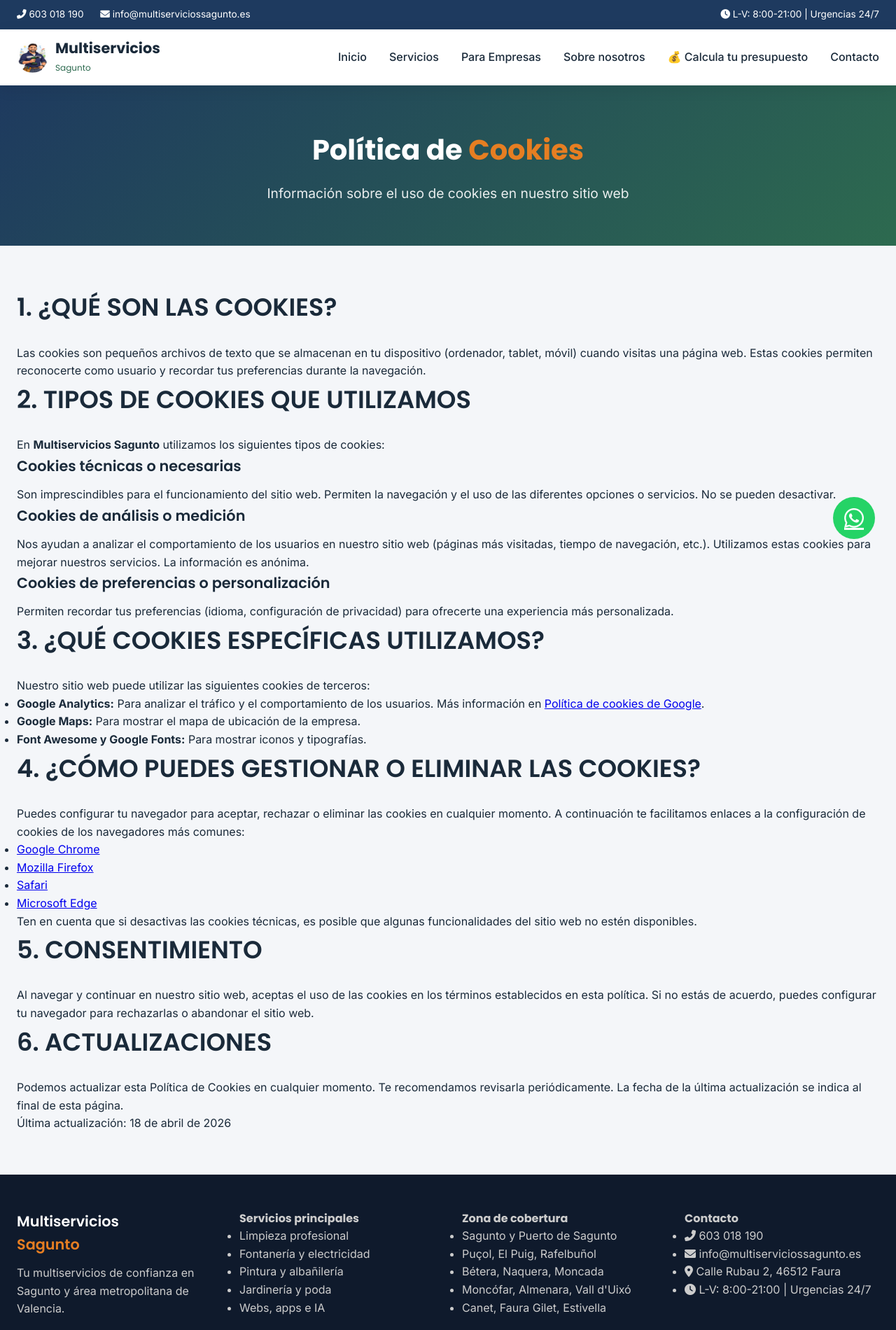
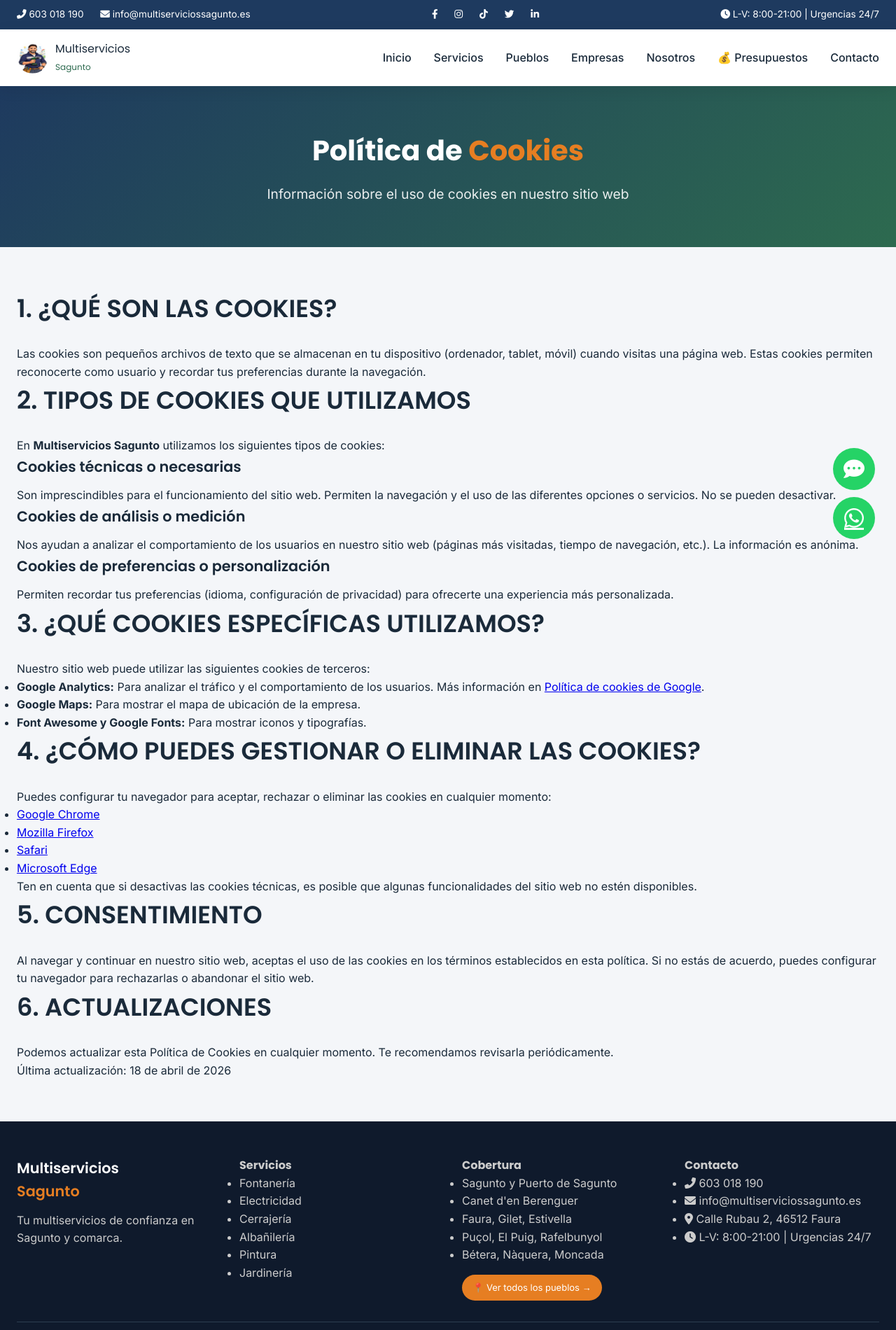
Before and after one commit to JuanJoseSanchezCosin/multiservicios, a website: page cookies.html in a window 1280 px wide. Shown: the top 1900 px of the page at 70% size. Drawn offline with nearby package versions, Linux system fonts and the light colour scheme.

Commit message:
Update cookies.html

```diff
--- a/cookies.html
+++ b/cookies.html
@@ -4,18 +4,34 @@
     <meta charset="UTF-8">
     <meta name="viewport" content="width=device-width, initial-scale=1.0">
     <title>Política de Cookies | Multiservicios Sagunto</title>
+    <meta name="description" content="Política de cookies de Multiservicios Sagunto. Información sobre el uso de cookies en nuestro sitio web.">
+    <meta name="robots" content="noindex, follow">
+    <link rel="canonical" href="https://multiserviciossagunto.es/cookies">
+    <link rel="icon" type="image/x-icon" href="img/favicon.ico">
+    <link rel="apple-touch-icon" sizes="180x180" href="img/apple-touch-icon.png">
+    <link rel="manifest" href="img/site.webmanifest">
+    <meta name="theme-color" content="#1e3a5f">
     <link rel="stylesheet" href="css/style.css">
-    <link rel="stylesheet" href="https://cdnjs.cloudflare.com/ajax/libs/font-awesome/6.0.0-beta3/css/all.min.css">
+    <link rel="preload" href="https://cdnjs.cloudflare.com/ajax/libs/font-awesome/6.0.0-beta3/css/all.min.css" as="style" onload="this.onload=null;this.rel='stylesheet'">
+    <noscript><link rel="stylesheet" href="https://cdnjs.cloudflare.com/ajax/libs/font-awesome/6.0.0-beta3/css/all.min.css"></noscript>
     <link href="https://fonts.googleapis.com/css2?family=Inter:wght@300;400;500;600;700;800&family=Poppins:wght@400;500;600;700;800&display=swap" rel="stylesheet">
 </head>
 <body>
 
+    <!-- TOP BAR -->
     <div class="top-bar">
         <div class="container">
             <div class="top-bar-content">
                 <div class="contact-info">
                     <a href="tel:603018190"><i class="fas fa-phone-alt"></i> 603 018 190</a>
                     <a href="mailto:info@multiserviciossagunto.es"><i class="fas fa-envelope"></i> info@multiserviciossagunto.es</a>
+                </div>
+                <div class="social-links">
+                    <a href="https://www.facebook.com/multiservisagunto/" target="_blank" rel="noopener noreferrer"><i class="fab fa-facebook-f"></i></a>
+                    <a href="https://www.instagram.com/multiserviciosagunto/" target="_blank" rel="noopener noreferrer"><i class="fab fa-instagram"></i></a>
+                    <a href="https://www.tiktok.com/@multiserviciossagunto" target="_blank" rel="noopener noreferrer"><i class="fab fa-tiktok"></i></a>
+                    <a href="https://x.com/multisersagunto" target="_blank" rel="noopener noreferrer"><i class="fab fa-twitter"></i></a>
+                    <a href="https://www.linkedin.com/in/multiserviciossagunto/" target="_blank" rel="noopener noreferrer"><i class="fab fa-linkedin-in"></i></a>
                 </div>
                 <div class="hours-info">
                     <i class="fas fa-clock"></i> L-V: 8:00-21:00 | Urgencias 24/7
@@ -24,13 +40,14 @@
         </div>
     </div>
 
+    <!-- HEADER -->
     <header class="header">
         <div class="container">
             <div class="header-content">
                 <div class="logo">
                     <img src="img/logo_multiservicios_sagunto.png" alt="Multiservicios Sagunto" class="logo-avatar">
                     <div class="logo-text">
-                        <h1>Multiservicios<br><span>Sagunto</span></h1>
+                        <div class="logo-title">Multiservicios<br><span>Sagunto</span></div>
                     </div>
                 </div>
                 <button class="mobile-menu-btn" id="mobileMenuBtn">
@@ -38,18 +55,20 @@
                 </button>
                 <nav class="nav-menu" id="navMenu">
                     <ul>
-                        <li><a href="index.html">Inicio</a></li>
-                        <li><a href="servicios.html">Servicios</a></li>
-                        <li><a href="empresas.html">Para Empresas</a></li>
-                        <li><a href="nosotros.html">Sobre nosotros</a></li>
-                        <li><a href="calculadora.html">💰 Calcula tu presupuesto</a></li>
-                        <li><a href="contacto.html">Contacto</a></li>
+                        <li><a href="/">Inicio</a></li>
+                        <li><a href="/servicios">Servicios</a></li>
+                        <li><a href="/pueblos">Pueblos</a></li>
+                        <li><a href="/empresas">Empresas</a></li>
+                        <li><a href="/nosotros">Nosotros</a></li>
+                        <li><a href="/calculadora">💰 Presupuestos</a></li>
+                        <li><a href="/contacto">Contacto</a></li>
                     </ul>
                 </nav>
             </div>
         </div>
     </header>
 
+    <!-- HERO -->
     <section class="page-header">
         <div class="container">
             <h1>Política de <span class="highlight">Cookies</span></h1>
@@ -57,6 +76,7 @@
         </div>
     </section>
 
+    <!-- CONTENIDO LEGAL -->
     <section class="legal-content">
         <div class="container">
             <div class="legal-box">
@@ -70,7 +90,7 @@
                 <p>Son imprescindibles para el funcionamiento del sitio web. Permiten la navegación y el uso de las diferentes opciones o servicios. No se pueden desactivar.</p>
 
                 <h3>Cookies de análisis o medición</h3>
-                <p>Nos ayudan a analizar el comportamiento de los usuarios en nuestro sitio web (páginas más visitadas, tiempo de navegación, etc.). Utilizamos estas cookies para mejorar nuestros servicios. La información es anónima.</p>
+                <p>Nos ayudan a analizar el comportamiento de los usuarios en nuestro sitio web (páginas más visitadas, tiempo de navegación, etc.). La información es anónima.</p>
 
                 <h3>Cookies de preferencias o personalización</h3>
                 <p>Permiten recordar tus preferencias (idioma, configuración de privacidad) para ofrecerte una experiencia más personalizada.</p>
@@ -78,18 +98,18 @@
                 <h2>3. ¿QUÉ COOKIES ESPECÍFICAS UTILIZAMOS?</h2>
                 <p>Nuestro sitio web puede utilizar las siguientes cookies de terceros:</p>
                 <ul>
-                    <li><strong>Google Analytics:</strong> Para analizar el tráfico y el comportamiento de los usuarios. Más información en <a href="https://policies.google.com/technologies/cookies" target="_blank">Política de cookies de Google</a>.</li>
+                    <li><strong>Google Analytics:</strong> Para analizar el tráfico y el comportamiento de los usuarios. Más información en <a href="https://policies.google.com/technologies/cookies" target="_blank" rel="noopener noreferrer">Política de cookies de Google</a>.</li>
                     <li><strong>Google Maps:</strong> Para mostrar el mapa de ubicación de la empresa.</li>
                     <li><strong>Font Awesome y Google Fonts:</strong> Para mostrar iconos y tipografías.</li>
                 </ul>
 
                 <h2>4. ¿CÓMO PUEDES GESTIONAR O ELIMINAR LAS COOKIES?</h2>
-                <p>Puedes configurar tu navegador para aceptar, rechazar o eliminar las cookies en cualquier momento. A continuación te facilitamos enlaces a la configuración de cookies de los navegadores más comunes:</p>
+                <p>Puedes configurar tu navegador para aceptar, rechazar o eliminar las cookies en cualquier momento:</p>
                 <ul>
-                    <li><a href="https://support.google.com/chrome/answer/95647" target="_blank">Google Chrome</a></li>
-                    <li><a href="https://support.mozilla.org/es/kb/Deshabilitar-cookies-terceros" target="_blank">Mozilla Firefox</a></li>
-                    <li><a href="https://support.apple.com/es-es/guide/safari/sfri11471/mac" target="_blank">Safari</a></li>
-                    <li><a href="https://support.microsoft.com/es-es/microsoft-edge/eliminar-las-cookies-en-microsoft-edge-63947406-40ac-c3b8-57b9-2a946a29ae09" target="_blank">Microsoft Edge</a></li>
+                    <li><a href="https://support.google.com/chrome/answer/95647" target="_blank" rel="noopener noreferrer">Google Chrome</a></li>
+                    <li><a href="https://support.mozilla.org/es/kb/Deshabilitar-cookies-terceros" target="_blank" rel="noopener noreferrer">Mozilla Firefox</a></li>
+                    <li><a href="https://support.apple.com/es-es/guide/safari/sfri11471/mac" target="_blank" rel="noopener noreferrer">Safari</a></li>
+                    <li><a href="https://support.microsoft.com/es-es/microsoft-edge/eliminar-las-cookies-en-microsoft-edge-63947406-40ac-c3b8-57b9-2a946a29ae09" target="_blank" rel="noopener noreferrer">Microsoft Edge</a></li>
                 </ul>
                 <p>Ten en cuenta que si desactivas las cookies técnicas, es posible que algunas funcionalidades del sitio web no estén disponibles.</p>
 
@@ -97,62 +117,89 @@
                 <p>Al navegar y continuar en nuestro sitio web, aceptas el uso de las cookies en los términos establecidos en esta política. Si no estás de acuerdo, puedes configurar tu navegador para rechazarlas o abandonar el sitio web.</p>
 
                 <h2>6. ACTUALIZACIONES</h2>
-                <p>Podemos actualizar esta Política de Cookies en cualquier momento. Te recomendamos revisarla periódicamente. La fecha de la última actualización se indica al final de esta página.</p>
+                <p>Podemos actualizar esta Política de Cookies en cualquier momento. Te recomendamos revisarla periódicamente.</p>
 
                 <p class="legal-date">Última actualización: 18 de abril de 2026</p>
             </div>
         </div>
     </section>
 
+    <!-- FOOTER -->
     <footer class="footer">
         <div class="container">
             <div class="footer-content">
                 <div class="footer-column">
                     <div class="footer-logo"><h3>Multiservicios<br><span>Sagunto</span></h3></div>
-                    <p>Tu multiservicios de confianza en Sagunto y área metropolitana de Valencia.</p>
+                    <p>Tu multiservicios de confianza en Sagunto y comarca.</p>
                 </div>
                 <div class="footer-column">
-                    <h4>Servicios principales</h4>
-                    <ul><li><a href="servicios.html">Limpieza profesional</a></li><li><a href="servicios.html">Fontanería y electricidad</a></li><li><a href="servicios.html">Pintura y albañilería</a></li><li><a href="servicios.html">Jardinería y poda</a></li><li><a href="empresas.html">Webs, apps e IA</a></li></ul>
+                    <h4>Servicios</h4>
+                    <ul>
+                        <li><a href="/servicios/fontanero">Fontanería</a></li>
+                        <li><a href="/servicios/electricista">Electricidad</a></li>
+                        <li><a href="/servicios/cerrajero">Cerrajería</a></li>
+                        <li><a href="/servicios/albanil">Albañilería</a></li>
+                        <li><a href="/servicios/pintor">Pintura</a></li>
+                        <li><a href="/servicios/jardinero">Jardinería</a></li>
+                    </ul>
                 </div>
                 <div class="footer-column">
-                    <h4>Zona de cobertura</h4>
-                    <ul><li>Sagunto y Puerto de Sagunto</li><li>Puçol, El Puig, Rafelbuñol</li><li>Bétera, Naquera, Moncada</li><li>Moncófar, Almenara, Vall d'Uixó</li><li>Canet, Faura Gilet, Estivella</li></ul>
+                    <h4>Cobertura</h4>
+                    <ul>
+                        <li>Sagunto y Puerto de Sagunto</li>
+                        <li>Canet d'en Berenguer</li>
+                        <li>Faura, Gilet, Estivella</li>
+                        <li>Puçol, El Puig, Rafelbunyol</li>
+                        <li>Bétera, Nàquera, Moncada</li>
+                    </ul>
+                    <a href="/pueblos" style="background:var(--accent);color:white;padding:8px 15px;border-radius:30px;text-decoration:none;display:inline-block;font-size:13px;margin-top:15px;">📍 Ver todos los pueblos →</a>
                 </div>
                 <div class="footer-column">
                     <h4>Contacto</h4>
-                    <ul><li><a href="tel:603018190"><i class="fas fa-phone-alt"></i> 603 018 190</a></li>
-                    <li><i class="fas fa-envelope"></i> <a href="mailto:info@multiserviciossagunto.es">info@multiserviciossagunto.es</a></li>
-                    <li><i class="fas fa-map-marker-alt"></i> Calle Rubau 2, 46512 Faura</li>
-                    <li><i class="fas fa-clock"></i> L-V: 8:00-21:00 | Urgencias 24/7</li></ul>
+                    <ul>
+                        <li><a href="tel:603018190"><i class="fas fa-phone-alt"></i> 603 018 190</a></li>
+                        <li><a href="mailto:info@multiserviciossagunto.es"><i class="fas fa-envelope"></i> info@multiserviciossagunto.es</a></li>
+                        <li><i class="fas fa-map-marker-alt"></i> Calle Rubau 2, 46512 Faura</li>
+                        <li><i class="fas fa-clock"></i> L-V: 8:00-21:00 | Urgencias 24/7</li>
+                    </ul>
                 </div>
             </div>
             <div class="footer-bottom">
                 <p>&copy; 2026 Multiservicios Sagunto. Todos los derechos reservados.</p>
                 <p class="legal-links">
-                    <a href="aviso-legal.html">Aviso Legal</a> |
-                    <a href="privacidad.html">Política de Privacidad</a> |
-                    <a href="cookies.html">Política de Cookies</a>
+                    <a href="/aviso-legal">Aviso Legal</a> |
+                    <a href="/privacidad">Política de Privacidad</a> |
+                    <a href="/cookies">Política de Cookies</a>
                 </p>
             </div>
         </div>
     </footer>
 
-    <a href="https://wa.me/34603018190" class="whatsapp-float" target="_blank">
+    <!-- WHATSAPP FLOTANTE -->
+    <a href="https://wa.me/34603018190" class="whatsapp-float" target="_blank" rel="noopener noreferrer">
         <i class="fab fa-whatsapp"></i>
     </a>
 
+    <!-- CHATBOT -->
+    <div class="chatbot-button" id="chatbotButton">
+        <i class="fas fa-comment-dots"></i>
+    </div>
+    <div class="chatbot-window" id="chatbotWindow">
+        <div class="chatbot-header">
+            <h3>🤖 Asistente Multiservicios Sagunto</h3>
+            <button class="chatbot-close" id="chatbotClose">✕</button>
+        </div>
+        <div class="chatbot-messages" id="chatbotMessages"></div>
+        <div class="chatbot-input">
+            <input type="text" id="chatbotInput" placeholder="Escribe tu mensaje aquí...">
+            <button id="chatbotSend">➤</button>
+        </div>
+    </div>
+
+    <!-- SCRIPTS -->
     <script src="js/main.js"></script>
-    <script>
-        const mobileMenuBtn = document.getElementById('mobileMenuBtn');
-        const navMenu = document.getElementById('navMenu');
-        if (mobileMenuBtn && navMenu) {
-            mobileMenuBtn.addEventListener('click', function(e) {
-                e.stopPropagation();
-                navMenu.classList.toggle('active');
-            });
-        }
-    </script>
+    <script src="https://cdn.jsdelivr.net/npm/@emailjs/browser@4/dist/email.min.js"></script>
+    <script src="js/chatbot.js"></script>
 
 </body>
 </html>
```
